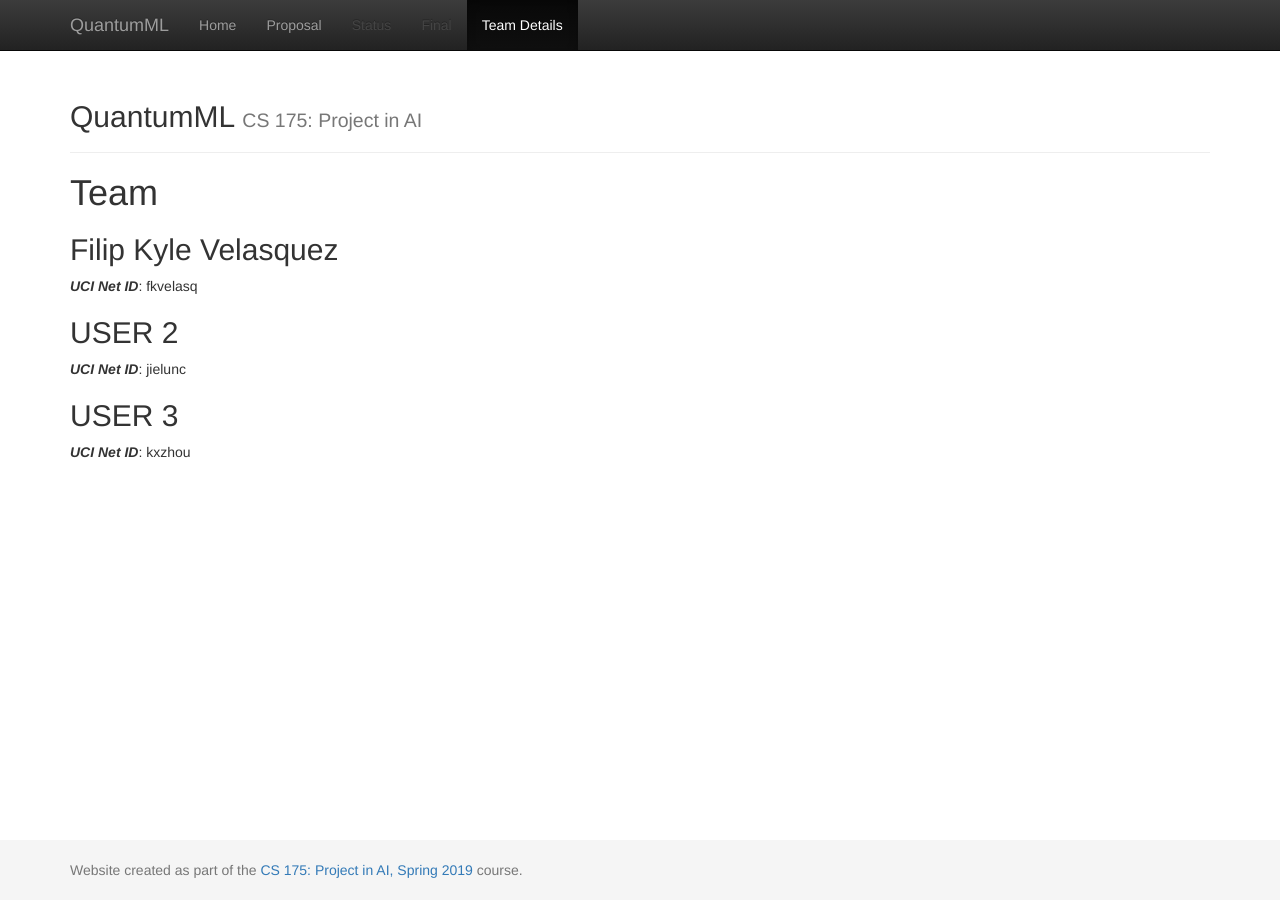
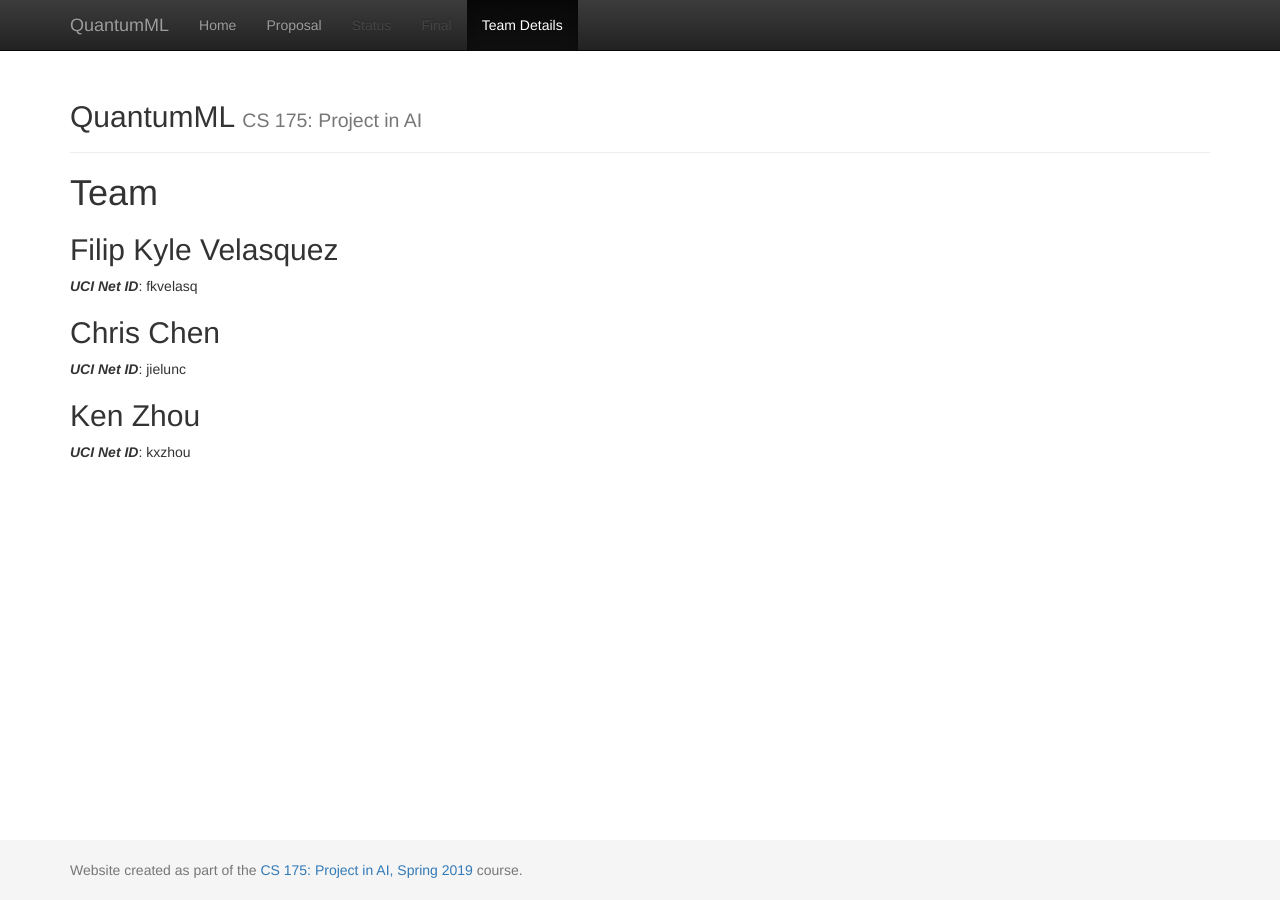
Before and after one commit to fvelasquez12/Superposition, a Jekyll site: the page built from docs/team.md, in a window 1280 px wide. Built offline with Jekyll 4.4.1, drawn with Linux system fonts in a browser that asks for light colours.

Commit message:
Update team.md

```diff
--- a/docs/team.md
+++ b/docs/team.md
@@ -9,8 +9,8 @@ title:  Team
 ## Filip Kyle Velasquez
 ***UCI Net ID***: fkvelasq
 
-## USER 2
+## Chris Chen
 ***UCI Net ID***: jielunc
 
-## USER 3
+## Ken Zhou
 ***UCI Net ID***: kxzhou
```
